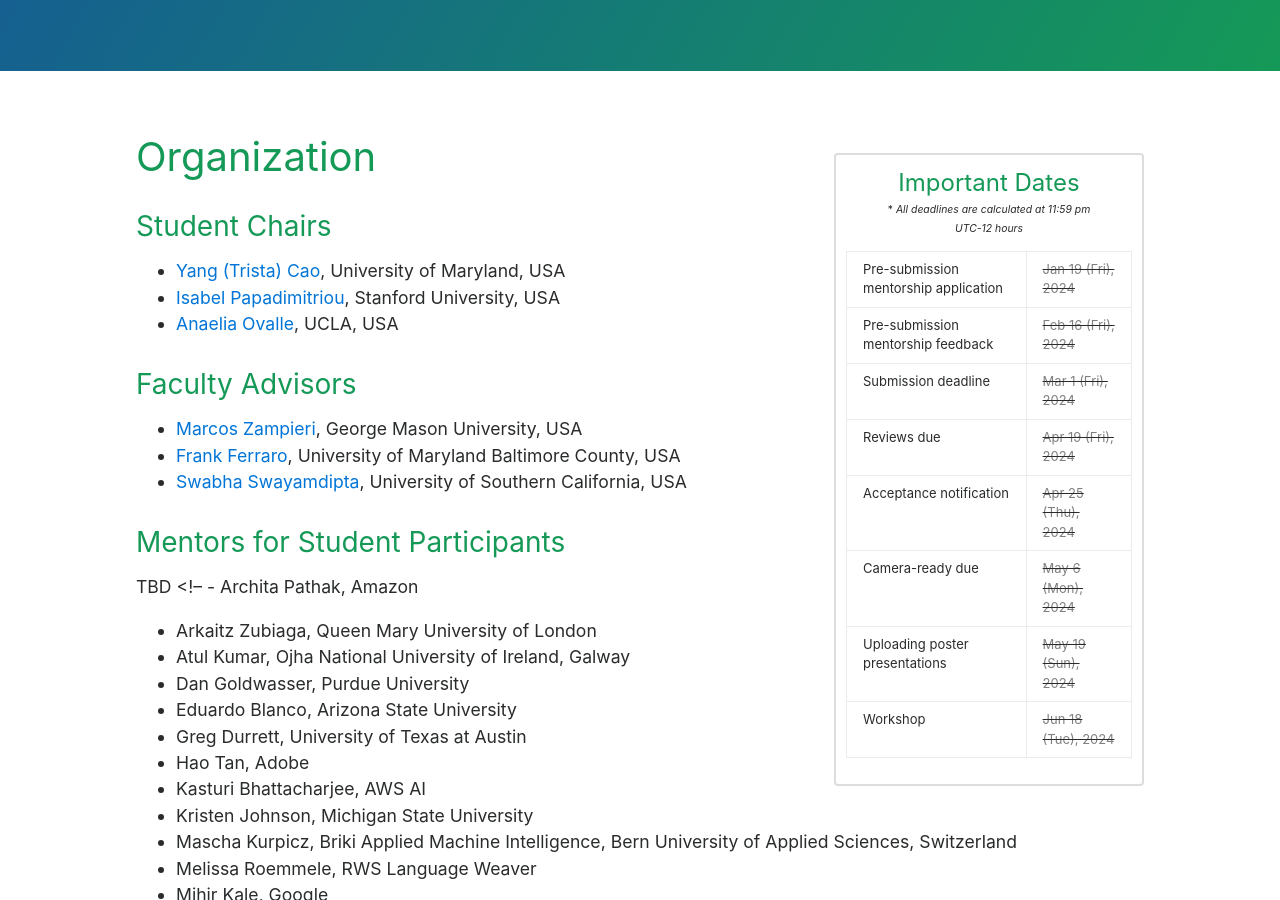
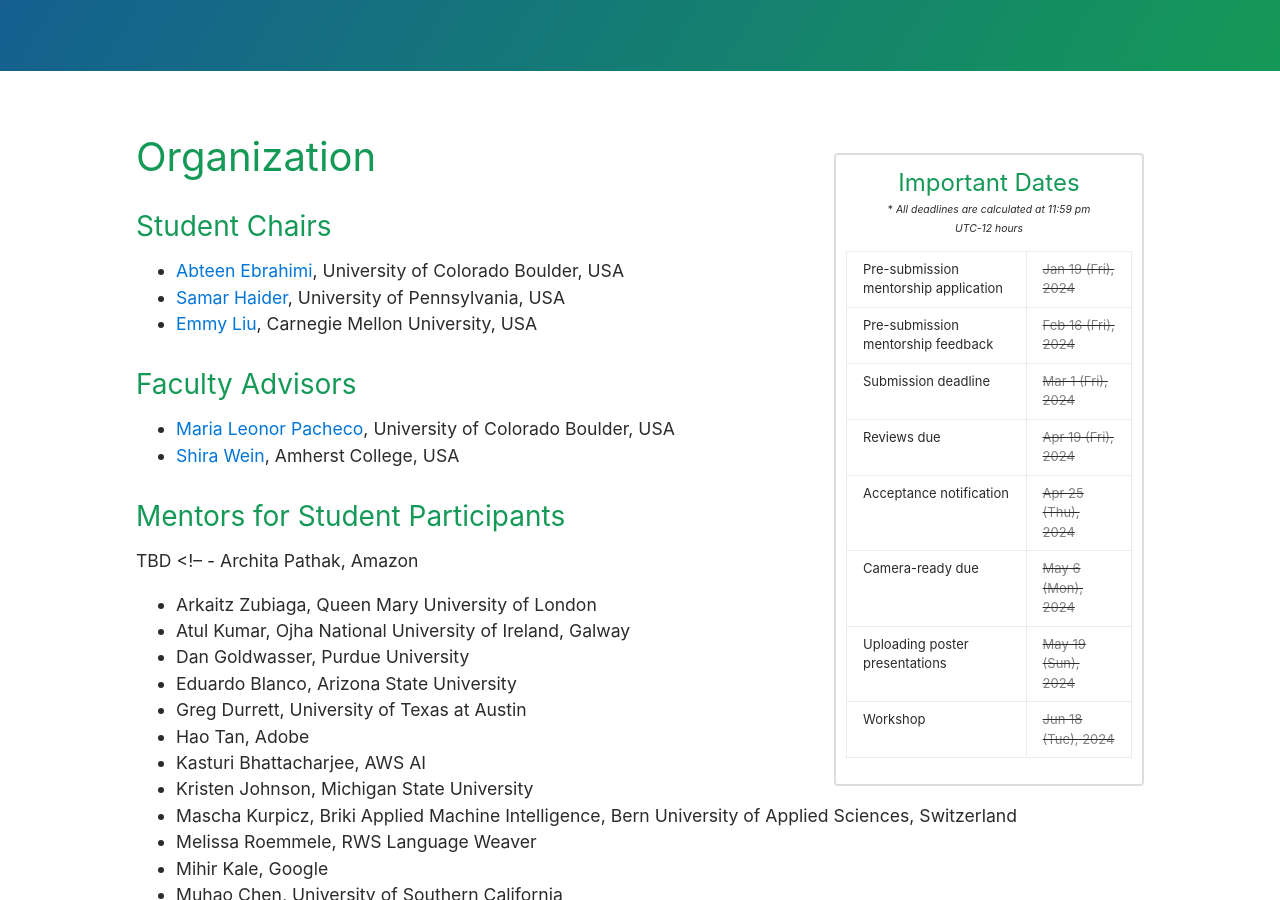
Before and after one commit to naacl2025-srw/naacl2025-srw.github.io, a Jekyll site: the page built from organization.md, in a window 1280 px wide and 900 px high, scrolled down 343 px. Built offline with Jekyll 4.4.1, drawn with Linux system fonts in a browser that asks for light colours.

Commit message:
Update organization.md

```diff
--- a/organization.md
+++ b/organization.md
@@ -7,14 +7,13 @@ order : 1
 # Organization
 
 ### Student Chairs
-- [Yang (Trista) Cao](https://tristaycao.github.io/), University of Maryland, USA
-- [Isabel Papadimitriou](https://nlp.stanford.edu/~isabelvp/), Stanford University, USA
-- [Anaelia Ovalle](https://anaeliaovalle.github.io/), UCLA, USA
+- [Abteen Ebrahimi](https://www.linkedin.com/in/abteen-ebrahimi/), University of Colorado Boulder, USA
+- [Samar Haider](https://samarh.github.io/), University of Pennsylvania, USA
+- [Emmy Liu](https://nightingal3.github.io/), Carnegie Mellon University, USA
 
 ### Faculty Advisors
-- [Marcos Zampieri](https://mzampieri.com/), George Mason University, USA
-- [Frank Ferraro](https://redirect.cs.umbc.edu/~ferraro/), University of Maryland Baltimore County, USA
-- [Swabha Swayamdipta](https://swabhs.com/), University of Southern California, USA
+- [Maria Leonor Pacheco](https://blast-cu.github.io/mlpacheco/), University of Colorado Boulder, USA
+- [Shira Wein](https://shirawein.github.io/), Amherst College, USA
 
 
 ### Mentors for Student Participants
```
